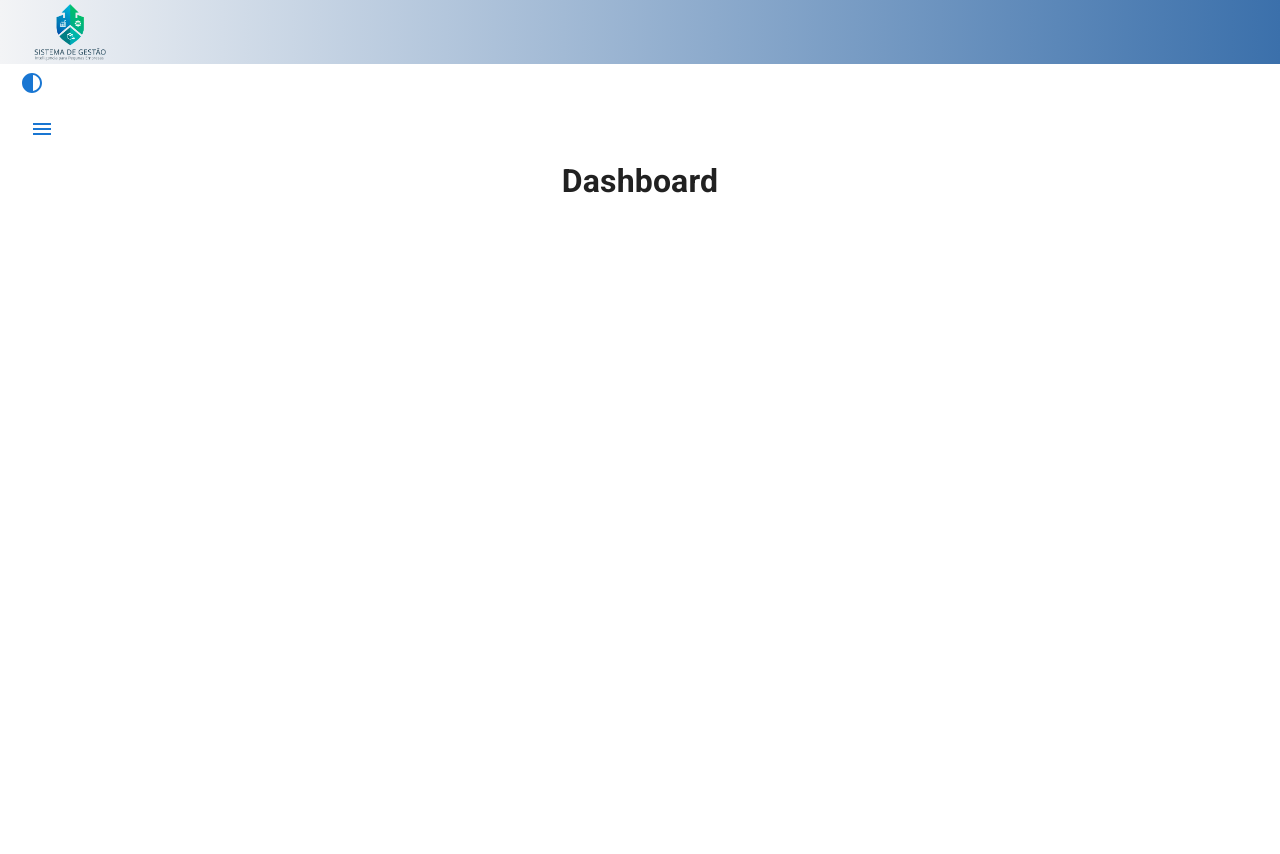
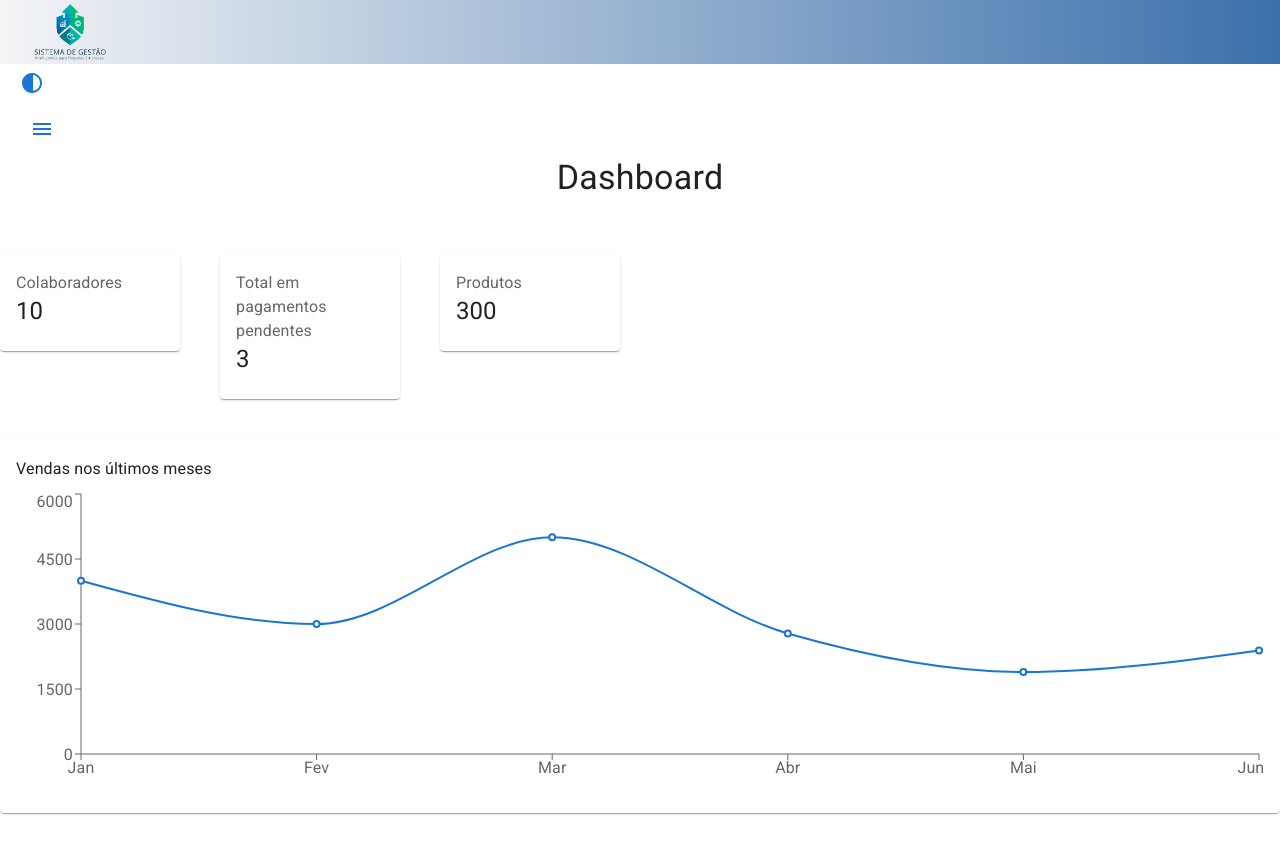
Before and after one commit to martinssluis/Gestao-de-Empresas-frontend, a React (Vite) app in the folder gestaoEmpresasFrontend/: page /app/dashboard in a window 1280 px wide. Shown: the top 854 px of the page. Built offline with nearby package versions, Linux system fonts and the light colour scheme.

Commit message:
feat: Start creating chart

```diff
--- a/gestaoEmpresasFrontend/package.json
+++ b/gestaoEmpresasFrontend/package.json
@@ -16,7 +16,8 @@
     "@mui/material": "^5.18.0",
     "react": "^19.2.0",
     "react-dom": "^19.2.0",
-    "react-router-dom": "^7.12.0"
+    "react-router-dom": "^7.12.0",
+    "recharts": "^3.7.0"
   },
   "devDependencies": {
     "@eslint/js": "^9.39.1",
--- /dev/null
+++ b/gestaoEmpresasFrontend/src/components/Chart/ChartCard.jsx
@@ -0,0 +1,28 @@
+import { Card,CardContent,Typography } from "@mui/material";
+import { Line, LineChart, XAxis,YAxis,Tooltip,ResponsiveContainer} from 'recharts'
+
+export default function Chart({title, data}){
+    return(
+        <Card>
+            <CardContent>
+                <Typography variant="subtitle1" gutterBottom>
+                    {title}
+                </Typography>
+
+                <ResponsiveContainer width="100%" height="300">
+                    <LineChart data={data}>
+                        <XAxis dataKey="name"/>
+                        <YAxis/>
+                        <Tooltip/>
+                        <Line
+                            type="monotone"
+                            dataKey="value"
+                            stroke="#1976d2"
+                            strokeWidth={2}
+                        />
+                    </LineChart>
+                </ResponsiveContainer>
+            </CardContent>
+        </Card>
+    )
+}
--- /dev/null
+++ b/gestaoEmpresasFrontend/src/components/StatCard/StatCard.jsx
@@ -0,0 +1,22 @@
+import { Card,CardContent, Typography } from "@mui/material";
+
+export default function StatCard({title, value}){
+    return (
+        <Card>
+            <CardContent>
+                <Typography
+                    variant="subtitle"
+                    color={"text.secondary"}
+                    gutterBottom
+                >
+                {title}
+                </Typography>
+
+                <Typography
+                    variant="h5">
+                    {value}
+                </Typography>
+            </CardContent>
+        </Card>
+    )
+}
--- a/gestaoEmpresasFrontend/src/pages/Dashboard/Dashboard.jsx
+++ b/gestaoEmpresasFrontend/src/pages/Dashboard/Dashboard.jsx
@@ -1,11 +1,48 @@
+import { Box, Typography, Grid } from '@mui/material';
 import styles from './Dashboard.module.css';
+import StatCard from '../../components/StatCard/StatCard';
+import Chart from '../../components/Chart/ChartCard';
 
 export default function Dashboard() {
+  const stats = [
+    {title:'Colaboradores', value: 10},
+    {title:'Total em pagamentos pendentes', value: 3 },
+    {title:'Produtos', value: 300 }
+  ]
+  const salesData =[
+    { name: 'Jan', value: 4000 },
+    { name: 'Fev', value: 3000 },
+    { name: 'Mar', value: 5000 },
+    { name: 'Abr', value: 2780 },
+    { name: 'Mai', value: 1890 },
+    { name: 'Jun', value: 2390 },
+  ]
+
   return (
     <>
-      <div className={styles.containerDashboard}>
-        <h1>Dashboard</h1>
-      </div>
+      <Box component={'div'}  className={styles.containerDashboard}>
+        <Typography variant='h4' className='h4' gutterBottom sx={{mb: 7}}>Dashboard</Typography>
+
+      <Grid container spacing={5} className='mainGrid'>
+        {stats.map((item, index) => (
+        <Grid item xs={12} md={2} key={index}>
+          <StatCard
+            title={item.title}
+            value={item.value}
+          />
+        </Grid>
+        ))}
+
+      </Grid>
+      <Grid container spacing={2} sx={{ mt: 3}}>
+        <Grid item xs={12}>
+          <Chart
+          title="Vendas nos últimos meses"
+          data={salesData}
+          />
+        </Grid>
+      </Grid>
+      </Box>
     </>
   );
 }
--- a/gestaoEmpresasFrontend/src/pages/Dashboard/Dashboard.module.css
+++ b/gestaoEmpresasFrontend/src/pages/Dashboard/Dashboard.module.css
@@ -5,3 +5,7 @@
   width: 100%;
   height: 100vh;
 }
+.mainGrid{
+  align-items: center;
+
+}
```
Also changed, not shown: 1 other file (tests, documents, lock files or other folders).
